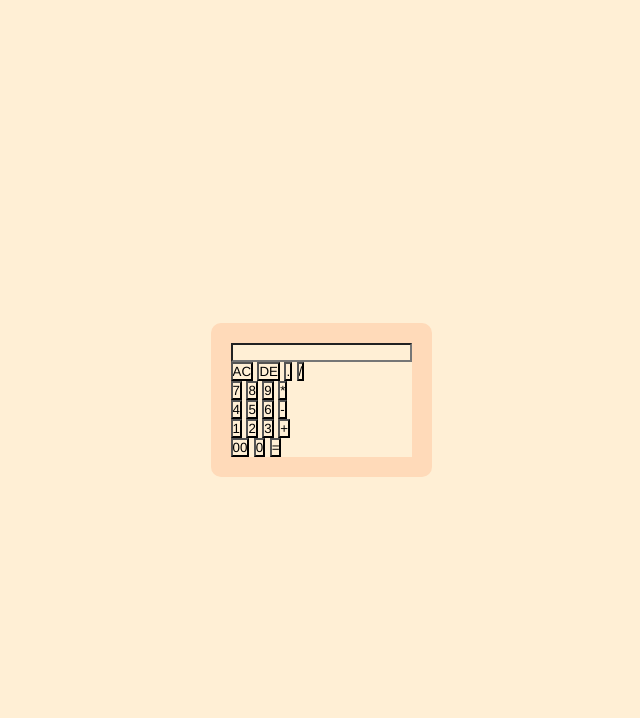
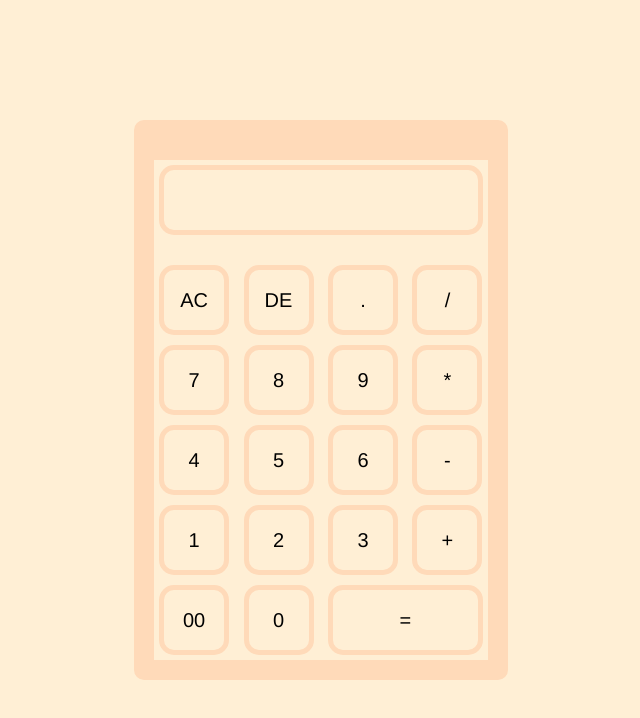
Before and after one commit to ruwaidhahakeem/calculator, a plain HTML site: page index.html in a window 1280 px wide. Shown: the whole page, without its empty margins (319-959 px from the left). Drawn offline with Linux system fonts and the light colour scheme.

Commit message:
Styling completed

```diff
--- a/index.html
+++ b/index.html
@@ -12,7 +12,7 @@
     <div class="calculator">
       <form>
 
-        <div>
+        <div class="display">
           <input type="text" name="display">
         </div>
 
@@ -47,7 +47,7 @@
         <div>
           <input type="button" value="00">
           <input type="button" value="0">
-          <input type="button" value="=">
+          <input type="button" value="=" class="equal">
         </div>
       </form>
     </div>
--- a/style.css
+++ b/style.css
@@ -19,3 +19,33 @@
   padding: 20px;
   border-radius: 10px;
 }
+
+.calculator form input{
+  border :0;
+  height: 60px;
+  width: 60px;
+  border-radius: 10px;
+  font-size: 20px;
+  margin: 10px;
+  cursor: pointer;
+  background: transparent;
+  outline: 5px solid peachpuff;
+}
+
+form .display{
+  display: flex;
+  justify-content: flex-end;
+  margin: 20px 0;
+}
+form .display input{
+  text-align: right;
+  flex: 1;
+  font-size: 45px;
+  box-shadow: none;
+  outline: 5px solid peachpuff;
+}
+
+form input.equal{
+  width: 145px;
+
+}
```
